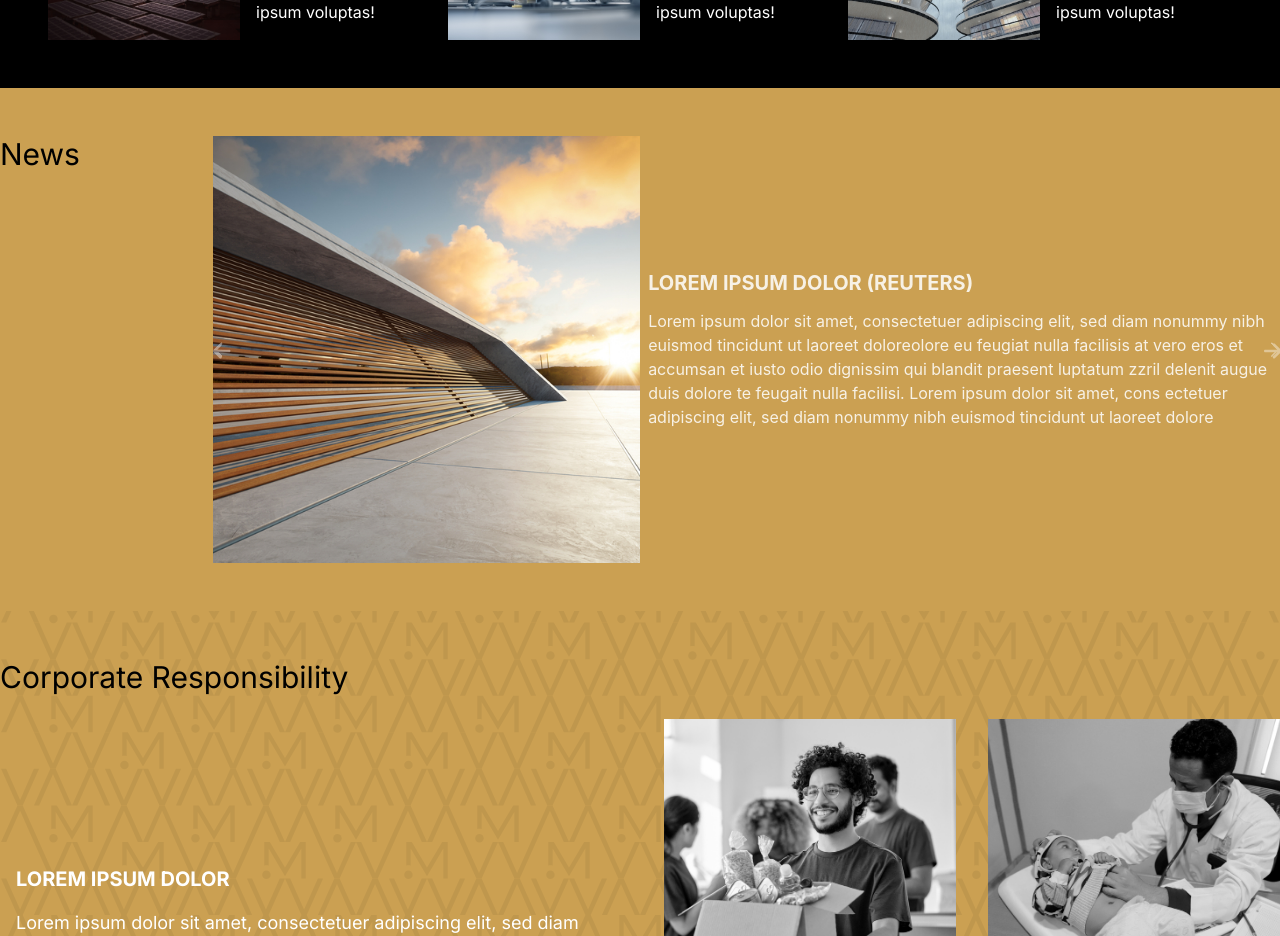
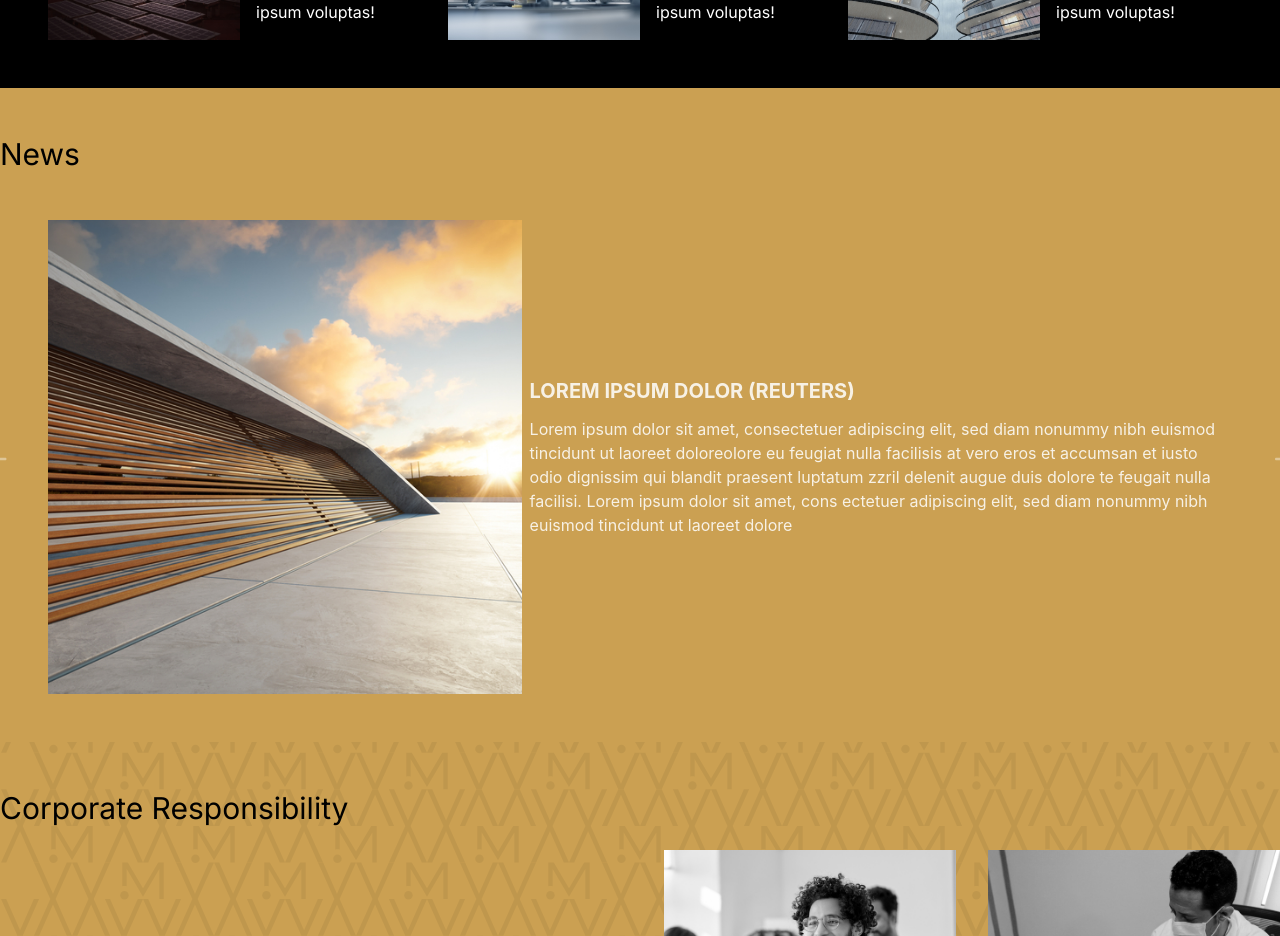
Before and after one commit to Sherif-jr/modad-construction-nextjs, a Next.js app: page / in a window 1280 px wide. Shown: the part 3280-4216 px from the top of the page. Built offline with nearby package versions, Linux system fonts and the light colour scheme.

Commit message:
fix: news sections styles

```diff
--- a/src/app/page.tsx
+++ b/src/app/page.tsx
@@ -274,16 +274,16 @@
       </section>
       <section className="bg-primary">
         <div className="container mx-auto py-12">
-          <div className="grid grid-cols-5 lg:grid-cols-6 gap-y-6 px-1 md:px-0">
+          <div className="flex flex-col gap-12 px-1 md:px-0">
             <div>
               <h3 className="text-2xl xl:text-3xl">News</h3>
             </div>
-            <div className="col-span-5 flex flex-col gap-4">
+            <div className="col-span-5 flex flex-col gap-4 px-12">
               <Carousel
                 dots={false}
                 arrows
-                prevArrow={<CXALeft left={0} iconClassName="text-xl" />}
-                nextArrow={<CXARight right={0} iconClassName="text-xl" />}
+                prevArrow={<CXALeft left={-5} iconClassName="text-xl" />}
+                nextArrow={<CXARight right={-5} iconClassName="text-xl" />}
               >
                 <div>
                   <div className="flex flex-col sm:flex-row gap-2">
```
